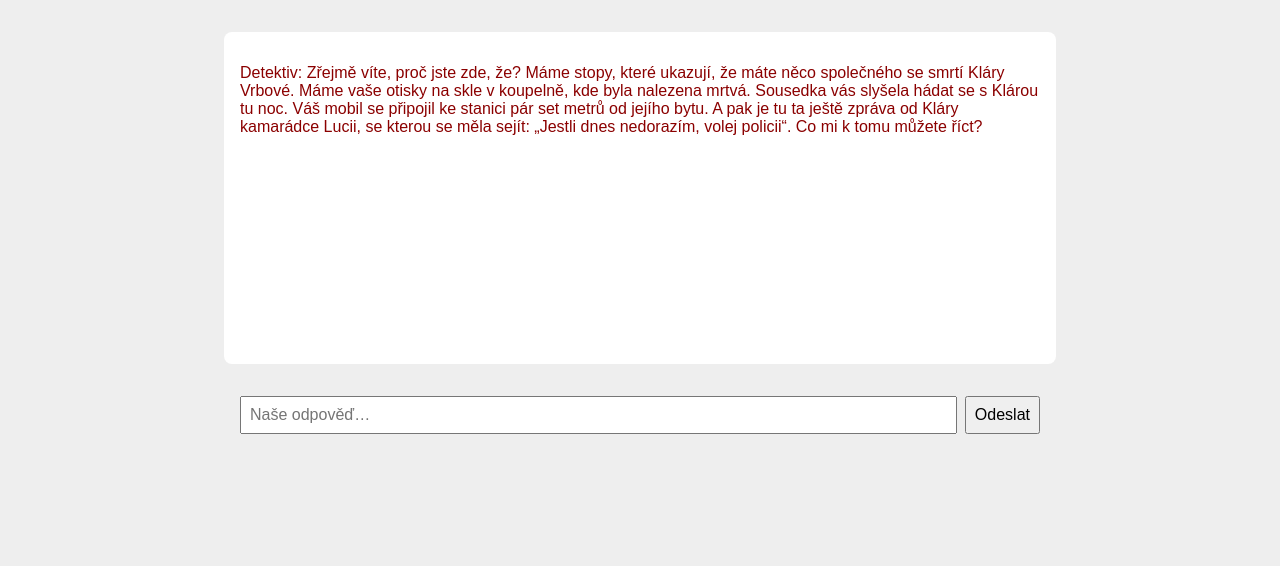
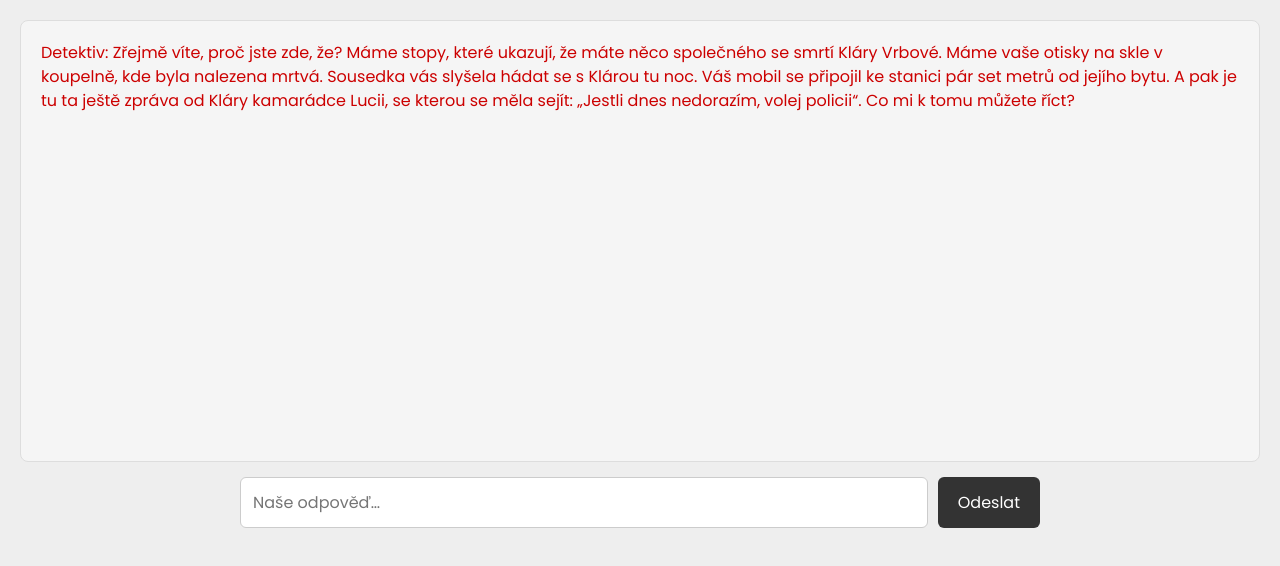
Before and after one commit to kohoutp-cz/vrazda-klary-vrbove, a website: page index.html in a window 1280 px wide. Drawn offline with Linux system fonts and the light colour scheme.

Commit message:
Update index.html

```diff
--- a/index.html
+++ b/index.html
@@ -4,57 +4,91 @@
   <meta charset="UTF-8" />
   <meta name="viewport" content="width=device-width, initial-scale=1.0"/>
   <title>Výslech</title>
+  <link href="https://fonts.googleapis.com/css2?family=Poppins&display=swap" rel="stylesheet">
   <style>
+    #chatBox {
+      background: #f5f5f5;
+      color: #222;
+      padding: 20px;
+      border-radius: 8px;
+      border: 1px solid #ddd;
+      height: 400px;
+      overflow-y: auto;
+      font-family: 'Poppins', sans-serif;
+      font-size: 16px;
+      line-height: 1.5;
+    }
+
+    .msg-user {
+      color: #007733; /* zelená pro uživatele */
+      font-weight: 500;
+    }
+
+    .msg-assistant {
+      color: #cc0000; /* červená pro detektiva */
+      margin-bottom: 16px;
+      font-weight: 500;
+    }
+
+    .msg-system {
+      color: #888;
+      font-style: italic;
+      margin: 10px 0;
+    }
+
+    #chatForm {
+      display: flex;
+      margin-top: 15px;
+      gap: 10px;
+      max-width: 800px;
+      margin-inline: auto;
+    }
+
+    #chatInput {
+      flex: 1;
+      padding: 12px;
+      font-size: 16px;
+      border: 1px solid #ccc;
+      border-radius: 6px;
+      font-family: 'Poppins', sans-serif;
+    }
+
+    #chatBtn {
+      padding: 12px 20px;
+      font-size: 16px;
+      background: #333;
+      color: white;
+      border: none;
+      border-radius: 6px;
+      cursor: pointer;
+      font-family: 'Poppins', sans-serif;
+      transition: background 0.3s;
+    }
+
+    #chatBtn:hover {
+      background: #000;
+    }
+
     body {
-      font-family: sans-serif;
       background: #eee;
       margin: 0;
-      padding: 0;
-    }
-    #chat {
-      max-width: 800px;
-      margin: 2em auto;
-      background: white;
-      padding: 1em;
-      border-radius: 8px;
-      min-height: 300px;
-    }
-    .msg {
-      margin: 1em 0;
-    }
-    .user {
-      color: green;
-    }
-    .assistant {
-      color: darkred;
-    }
-    input, button {
-      font-size: 1em;
-      padding: 0.5em;
-    }
-    #form {
-      display: flex;
-      justify-content: center;
-      margin: 1em auto;
-      max-width: 800px;
-      gap: 0.5em;
-    }
-    #input {
-      flex: 1;
+      padding: 20px;
     }
   </style>
 </head>
 <body>
-  <div id="chat"></div>
-  <div id="form">
-    <input type="text" id="input" placeholder="Naše odpověď…" />
-    <button id="send">Odeslat</button>
+
+  <div id="chatBox"></div>
+
+  <div id="chatForm">
+    <input type="text" id="chatInput" placeholder="Naše odpověď…" />
+    <button id="chatBtn">Odeslat</button>
   </div>
 
   <script>
-    const chat = document.getElementById("chat");
-    const input = document.getElementById("input");
-    const send = document.getElementById("send");
+    const chatBox = document.getElementById("chatBox");
+    const chatInput = document.getElementById("chatInput");
+    const chatBtn = document.getElementById("chatBtn");
 
     let history = [
       {
@@ -71,18 +105,26 @@
 
     function addMessage(role, text) {
       const div = document.createElement("div");
-      div.className = "msg " + role;
-      div.textContent = (role === "user" ? "Vy: " : "Detektiv: ") + text;
-      chat.appendChild(div);
-      chat.scrollTop = chat.scrollHeight;
+      if (role === "user") {
+        div.className = "msg-user";
+        div.textContent = "Vy: " + text;
+      } else if (role === "assistant") {
+        div.className = "msg-assistant";
+        div.textContent = "Detektiv: " + text;
+      } else {
+        div.className = "msg-system";
+        div.textContent = text;
+      }
+      chatBox.appendChild(div);
+      chatBox.scrollTop = chatBox.scrollHeight;
     }
 
     async function sendMessage() {
-      const userInput = input.value.trim();
+      const userInput = chatInput.value.trim();
       if (!userInput) return;
 
       addMessage("user", userInput);
-      input.value = "";
+      chatInput.value = "";
 
       history.push({ role: "user", content: userInput });
 
@@ -106,8 +148,8 @@
       }
     }
 
-    send.addEventListener("click", sendMessage);
-    input.addEventListener("keypress", (e) => {
+    chatBtn.addEventListener("click", sendMessage);
+    chatInput.addEventListener("keypress", (e) => {
       if (e.key === "Enter") sendMessage();
     });
 
@@ -115,5 +157,6 @@
       addMessage("assistant", history[1].content);
     };
   </script>
+
 </body>
 </html>
```
